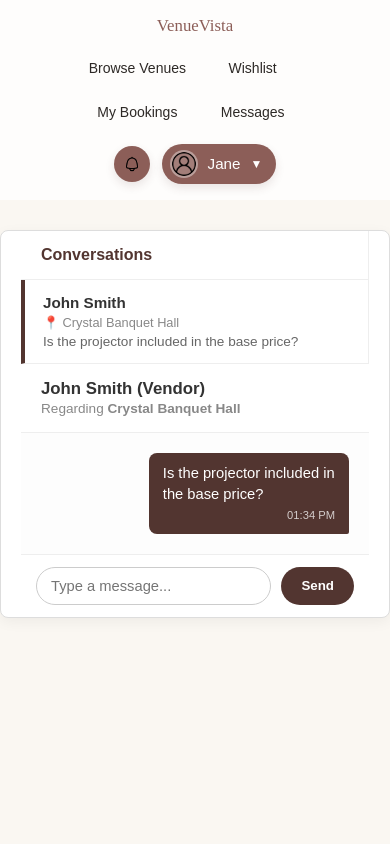
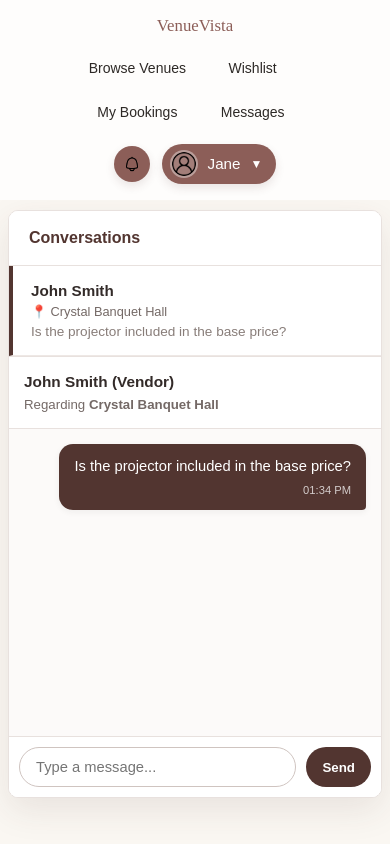
Before and after one commit to BLOODHACKER123/Hall-reservation-system, a PHP site: page /messages.php in a window 390 px wide. Run offline with PHP 8.4, Linux system fonts and the light colour scheme; a user stored in the database is signed in; data comes from the database, SQL or seed files in the repository; data that the repository does not hold is empty.

Commit message:
Improve messages page styling and responsive layout

```diff
--- /dev/null
+++ b/frontend/messages.css
@@ -0,0 +1,314 @@
+/* Messages page layout */
+.inbox-wrapper {
+  --message-primary: #523530;
+  --message-primary-dark: #3d2723;
+  --message-accent: #d4a5a5;
+  --message-border: #e8e1de;
+  --message-muted: #746966;
+
+  width: min(1100px, calc(100% - 40px));
+  height: calc(100vh - 140px);
+  min-height: 560px;
+  max-height: 760px;
+  margin: 30px auto;
+  display: grid;
+  grid-template-columns: minmax(260px, 320px) minmax(0, 1fr);
+  overflow: hidden;
+  background: #ffffff;
+  border: 1px solid var(--message-border);
+  border-radius: 14px;
+  box-shadow: 0 12px 35px rgba(82, 53, 48, 0.1);
+}
+
+.inbox-wrapper * {
+  box-sizing: border-box;
+}
+
+/* Conversation list */
+.threads-list {
+  min-width: 0;
+  overflow-y: auto;
+  background: #fbf8f7;
+  border-right: 1px solid var(--message-border);
+}
+
+.threads-header {
+  position: sticky;
+  top: 0;
+  z-index: 2;
+  padding: 18px 20px;
+  color: var(--message-primary);
+  background: #ffffff;
+  border-bottom: 1px solid var(--message-border);
+  font-size: 1rem;
+  font-weight: 700;
+}
+
+.thread-item {
+  display: block;
+  padding: 16px 18px;
+  color: inherit;
+  text-decoration: none;
+  border-bottom: 1px solid #eee8e5;
+  border-left: 4px solid transparent;
+  transition:
+    background-color 0.2s ease,
+    border-color 0.2s ease;
+}
+
+.thread-item:hover {
+  background: #f5eeeb;
+}
+
+.thread-item:focus-visible {
+  outline: 3px solid rgba(82, 53, 48, 0.25);
+  outline-offset: -3px;
+}
+
+.thread-item.active {
+  background: #ffffff;
+  border-left-color: var(--message-primary);
+}
+
+.thread-top {
+  display: flex;
+  gap: 10px;
+  align-items: center;
+  justify-content: space-between;
+  margin-bottom: 5px;
+}
+
+.thread-name {
+  min-width: 0;
+  overflow: hidden;
+  color: #332b29;
+  font-size: 0.95rem;
+  font-weight: 700;
+  text-overflow: ellipsis;
+  white-space: nowrap;
+}
+
+.thread-badge {
+  min-width: 22px;
+  padding: 3px 7px;
+  color: #ffffff;
+  background: #c43d3d;
+  border-radius: 999px;
+  font-size: 0.7rem;
+  font-weight: 700;
+  text-align: center;
+}
+
+.thread-venue {
+  margin-bottom: 5px;
+  overflow: hidden;
+  color: var(--message-muted);
+  font-size: 0.8rem;
+  text-overflow: ellipsis;
+  white-space: nowrap;
+}
+
+.thread-snippet {
+  overflow: hidden;
+  color: #887d79;
+  font-size: 0.85rem;
+  text-overflow: ellipsis;
+  white-space: nowrap;
+}
+
+/* Chat section */
+.chat-window {
+  min-width: 0;
+  min-height: 0;
+  display: flex;
+  flex-direction: column;
+  background: #ffffff;
+}
+
+.chat-header {
+  min-height: 72px;
+  padding: 15px 22px;
+  display: flex;
+  align-items: center;
+  justify-content: space-between;
+  background: #ffffff;
+  border-bottom: 1px solid var(--message-border);
+}
+
+.chat-header h3 {
+  margin: 0 0 4px;
+  color: #332b29;
+  font-size: 1.05rem;
+}
+
+.chat-header small {
+  color: var(--message-muted);
+  font-size: 0.83rem;
+}
+
+.messages-body {
+  min-height: 0;
+  flex: 1;
+  padding: 22px;
+  display: flex;
+  flex-direction: column;
+  gap: 12px;
+  overflow-y: auto;
+  background: #fcfaf9;
+  scroll-behavior: smooth;
+}
+
+.msg-bubble {
+  max-width: min(70%, 520px);
+  padding: 11px 15px;
+  position: relative;
+  border-radius: 14px;
+  font-size: 0.92rem;
+  line-height: 1.5;
+  overflow-wrap: anywhere;
+  box-shadow: 0 2px 7px rgba(40, 30, 27, 0.06);
+}
+
+.msg-mine {
+  align-self: flex-end;
+  color: #ffffff;
+  background: var(--message-primary);
+  border-bottom-right-radius: 4px;
+}
+
+.msg-theirs {
+  align-self: flex-start;
+  color: #332b29;
+  background: #ffffff;
+  border: 1px solid var(--message-border);
+  border-bottom-left-radius: 4px;
+}
+
+.msg-time {
+  display: block;
+  margin-top: 5px;
+  font-size: 0.7rem;
+  text-align: right;
+  opacity: 0.75;
+}
+
+/* Message input */
+.chat-footer {
+  padding: 14px 16px;
+  display: flex;
+  gap: 10px;
+  background: #ffffff;
+  border-top: 1px solid var(--message-border);
+}
+
+.chat-footer input {
+  min-width: 0;
+  flex: 1;
+  padding: 11px 16px;
+  color: #332b29;
+  background: #ffffff;
+  border: 1px solid #cfc4c0;
+  border-radius: 999px;
+  outline: none;
+  font: inherit;
+  font-size: 0.92rem;
+  transition:
+    border-color 0.2s ease,
+    box-shadow 0.2s ease;
+}
+
+.chat-footer input:focus {
+  border-color: var(--message-primary);
+  box-shadow: 0 0 0 3px rgba(82, 53, 48, 0.13);
+}
+
+.chat-footer button {
+  padding: 10px 22px;
+  color: #ffffff;
+  background: var(--message-primary);
+  border: none;
+  border-radius: 999px;
+  cursor: pointer;
+  font-weight: 700;
+  transition:
+    background-color 0.2s ease,
+    transform 0.2s ease;
+}
+
+.chat-footer button:hover {
+  background: var(--message-primary-dark);
+  transform: translateY(-1px);
+}
+
+.chat-footer button:focus-visible {
+  outline: 3px solid rgba(82, 53, 48, 0.25);
+  outline-offset: 2px;
+}
+
+.no-chat-selected {
+  height: 100%;
+  padding: 30px;
+  display: flex;
+  align-items: center;
+  justify-content: center;
+  color: var(--message-muted);
+  text-align: center;
+}
+
+/* Tablet and mobile layout */
+@media (max-width: 768px) {
+  .inbox-wrapper {
+    width: min(100% - 24px, 680px);
+    height: auto;
+    min-height: 0;
+    margin: 18px auto;
+    grid-template-columns: 1fr;
+  }
+
+  .threads-list {
+    max-height: 230px;
+    border-right: none;
+    border-bottom: 1px solid var(--message-border);
+  }
+
+  .chat-window {
+    min-height: 500px;
+  }
+
+  .msg-bubble {
+    max-width: 82%;
+  }
+}
+
+@media (max-width: 480px) {
+  .inbox-wrapper {
+    width: calc(100% - 16px);
+    margin: 10px auto;
+    border-radius: 10px;
+  }
+
+  .chat-window {
+    min-height: 440px;
+  }
+
+  .chat-header,
+  .messages-body {
+    padding: 15px;
+  }
+
+  .chat-header h3 {
+    font-size: 0.96rem;
+  }
+
+  .msg-bubble {
+    max-width: 90%;
+  }
+
+  .chat-footer {
+    padding: 10px;
+  }
+
+  .chat-footer button {
+    padding: 10px 16px;
+  }
+}
--- a/frontend/messages.php
+++ b/frontend/messages.php
@@ -96,40 +96,7 @@ try {
   <title>Messages | VenueVista</title>
   <link rel="icon" type="image/x-icon" href="images/venuevista-logo.png" />
   <link rel="stylesheet" href="common.css">
-  <style>
-      .inbox-wrapper { max-width: 1100px; margin: 30px auto; padding: 0 20px; display: grid; grid-template-columns: 320px 1fr; border: 1px solid #ddd; border-radius: 8px; background: #fff; height: 75vh; overflow: hidden; box-shadow: 0 4px 14px rgba(0,0,0,0.05); }
-      @media (max-width: 768px) { .inbox-wrapper { grid-template-columns: 1fr; height: auto; } }
-
-      /* Left Sidebar List */
-      .threads-list { border-right: 1px solid #eee; overflow-y: auto; background: #fafafa; }
-      .threads-header { padding: 15px 20px; border-bottom: 1px solid #eee; font-weight: bold; color: #523530; background: #fff; }
-      .thread-item { display: block; padding: 14px 18px; border-bottom: 1px solid #eee; text-decoration: none; color: inherit; transition: background 0.15s; }
-      .thread-item:hover { background: #f2f2f2; }
-      .thread-item.active { background: #fff; border-left: 4px solid #523530; }
-      .thread-top { display: flex; justify-content: space-between; align-items: center; margin-bottom: 4px; }
-      .thread-name { font-weight: bold; font-size: 0.95rem; color: #333; }
-      .thread-badge { background: #e53935; color: #fff; font-size: 0.7rem; font-weight: bold; border-radius: 10px; padding: 2px 6px; }
-      .thread-venue { font-size: 0.8rem; color: #888; margin-bottom: 4px; }
-      .thread-snippet { font-size: 0.85rem; color: #666; white-space: nowrap; overflow: hidden; text-overflow: ellipsis; }
-
-      /* Right Chat Window */
-      .chat-window { display: flex; flex-direction: column; height: 100%; }
-      .chat-header { padding: 15px 20px; border-bottom: 1px solid #eee; background: #fff; display: flex; justify-content: space-between; align-items: center; }
-      .chat-header h3 { margin: 0; color: #333; font-size: 1.05rem; }
-      .chat-header small { color: #888; font-size: 0.85rem; }
-      .messages-body { flex: 1; padding: 20px; overflow-y: auto; background: #fdfdfd; display: flex; flex-direction: column; gap: 12px; }
-
-      .msg-bubble { max-width: 65%; padding: 10px 14px; border-radius: 8px; font-size: 0.92rem; line-height: 1.4; position: relative; word-wrap: break-word; }
-      .msg-mine { align-self: flex-end; background: #523530; color: #fff; border-bottom-right-radius: 2px; }
-      .msg-theirs { align-self: flex-start; background: #f0f0f0; color: #333; border-bottom-left-radius: 2px; }
-      .msg-time { display: block; font-size: 0.7rem; margin-top: 4px; text-align: right; opacity: 0.75; }
-
-      .chat-footer { padding: 12px 15px; border-top: 1px solid #eee; background: #fff; display: flex; gap: 10px; }
-      .chat-footer input { flex: 1; padding: 10px 14px; border: 1px solid #ccc; border-radius: 20px; outline: none; font-family: inherit; font-size: 0.92rem; }
-      .chat-footer button { background: #523530; color: #fff; border: none; padding: 10px 20px; border-radius: 20px; cursor: pointer; font-weight: bold; transition: background 0.15s; }
-      .chat-footer button:hover { background: #3d2723; }
-      .no-chat-selected { display: flex; flex-direction: column; justify-content: center; align-items: center; height: 100%; color: #888; }
-  </style>
+  <link rel="stylesheet" href="messages.css">
 </head>
 <body>
 
```
